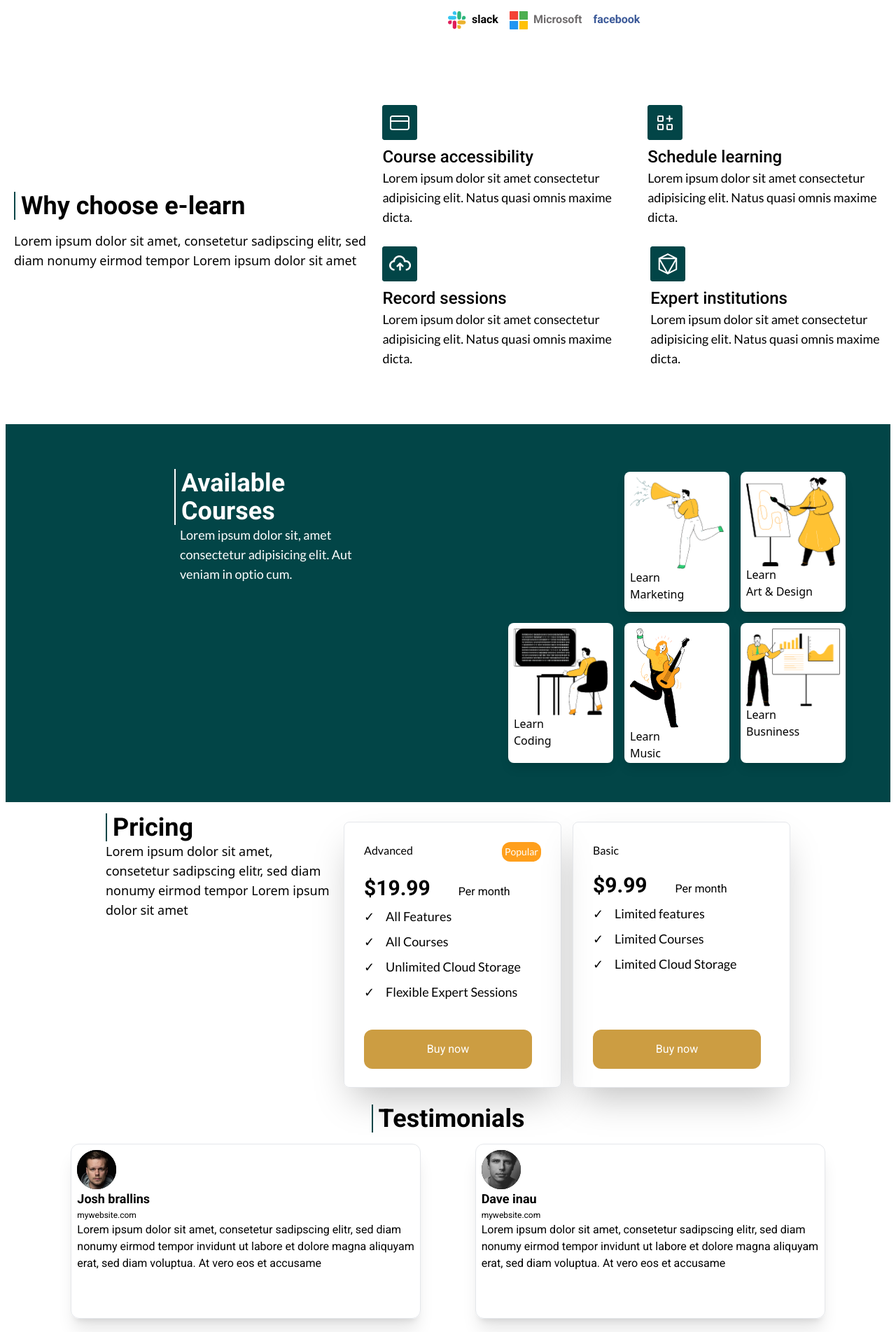
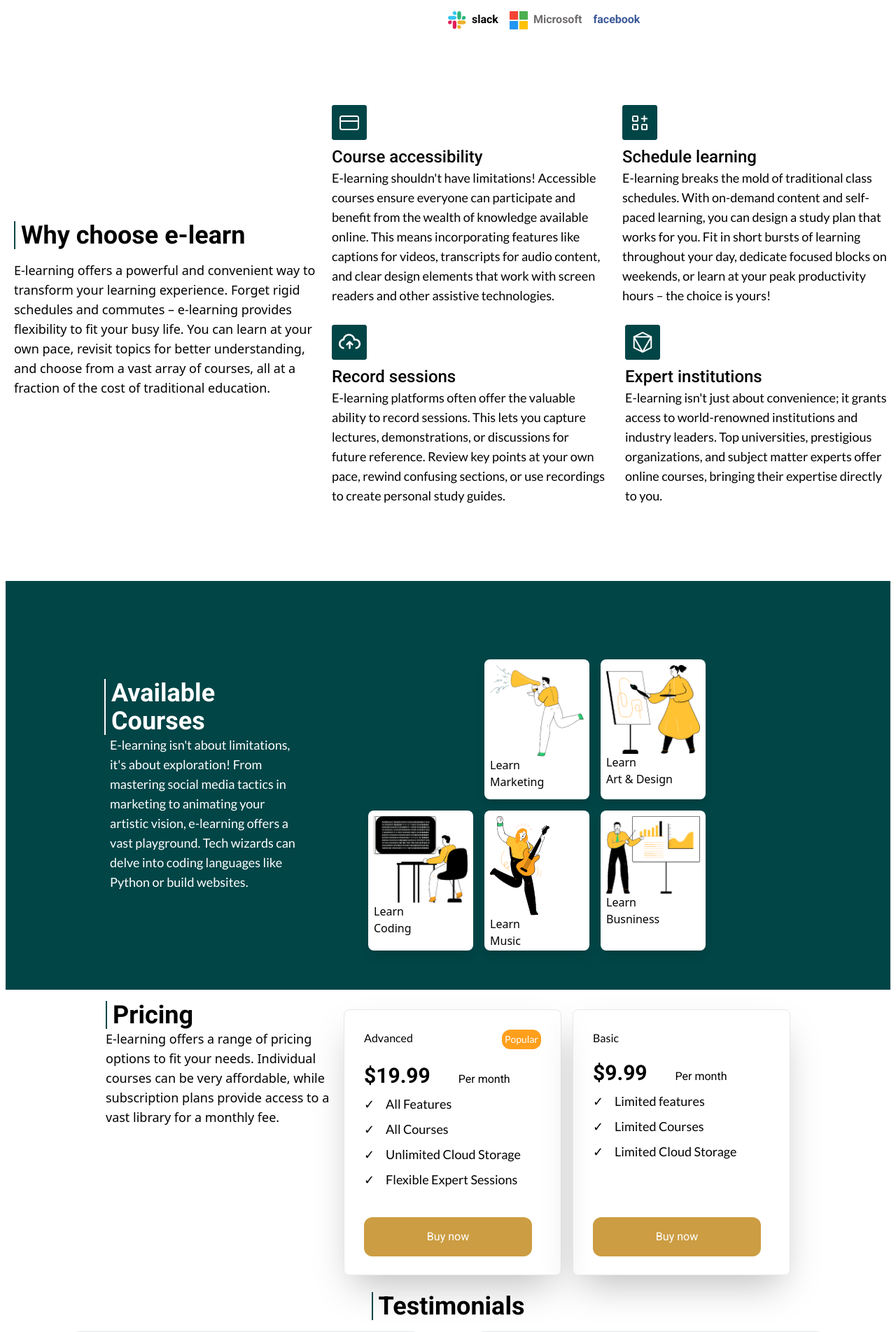
Before and after one commit to shakiltha/eLearning-landing_page, a React (Vite) app: page / in a window 1280 px wide. Shown: the part 881-2784 px from the top of the page at 70% size. Built offline with nearby package versions, Linux system fonts and the light colour scheme.

Commit message:
updated dummy text with real text, change some position of elements

```diff
--- a/src/components/AvailableCourses.jsx
+++ b/src/components/AvailableCourses.jsx
@@ -6,19 +6,21 @@ import businessPresentation from "../assets/business-presentation-dashboard.png"
 
 const AvailableCourses = () => {
   return (
-    <div className="p-2 my-4 bg-[#024547] xl:m-2 xl:p-14 xl:flex xl:justify-center ">
-      <div className="p-2 w-[300px] h-[180px] mx-auto">
+    <div className="p-2 my-4 bg-[#024547] xl:m-2 xl:p-14 xl:flex xl:justify-center xl:items-center">
+      <div className="p-2 w-[300px] h-[270px] md:h-[320px] mx-auto">
         <section className="flex justify-center xl:justify-start">
           <h2 className="roboto-bold text-2xl md:text-4xl pl-2 border-l-2 border-l-white text-white text-center lg:text-left">
             Available Courses
           </h2>
         </section>
         <p className="lato-regular text-lg mx-2 text-white text-center lg:text-left">
-          Lorem ipsum dolor sit, amet consectetur adipisicing elit. Aut veniam
-          in optio cum.
+          E-learning isn't about limitations, it's about exploration! From
+          mastering social media tactics in marketing to animating your artistic
+          vision, e-learning offers a vast playground. Tech wizards can delve
+          into coding languages like Python or build websites.
         </p>
       </div>
-      <div className="grid grid-cols-2 grid-rows-3 md:grid-cols-4 md:grid-rows-2 place-items-center mx-2 mt-3 gap-2 xl:gap-4 lg:grid-cols-5 xl:grid-cols-3 xl:grid-rows-2">
+      <div className="grid grid-cols-2 grid-rows-3 md:grid-cols-4 md:grid-rows-2 place-items-center mx-2 mt-14 md:mt-22 gap-2 xl:gap-4 lg:grid-cols-5 xl:grid-cols-3 xl:grid-rows-2 xl:mr-52">
         <div className="hidden xl:block"></div>
         <div className=" p-2 shadow-lg w-[150px] h-[200px] bg-white rounded-lg">
           <img src={marketingIcon} alt="" />
--- a/src/components/Footer.jsx
+++ b/src/components/Footer.jsx
@@ -17,11 +17,13 @@ const Footer = () => {
         <Form />
         <div className="m-2 lg:w-96 xl:w-full lg:text-center">
           <h3 className="roboto-bold text-2xl md:text-3xl lg:text-4xl">
-            Lorem ipsum dolor sit amet, consetetur
+            Unlock Your Potential: Learn on Your Terms
           </h3>
           <p className="lato-regular text-lg">
-            Lorem ipsum dolor, sit amet consectetur adipisicing elit. Voluptates
-            aut voluptatum fugiat non?
+            Empower yourself with in-demand skills and knowledge through our
+            engaging and flexible e-learning platform. We offer a wide range of
+            courses designed to fit your busy schedule, so you can learn
+            anytime, anywhere.
           </p>
           <p className="roboto-regular text-center xl:absolute xl:mt-96 xl:ml-64">
             &copy; 2021 Octet Design Studio
--- a/src/components/Form.jsx
+++ b/src/components/Form.jsx
@@ -9,7 +9,7 @@ const Form = () => {
   const setToUnfocused = () => setFocused(false);
   return (
     <div
-      className="lg:w-[436px] lg:h-[546px] bg-white p-3 mt-[5rem] border-2 mx-2 flex flex-col justify-center items-center"
+      className="lg:w-[436px] lg:h-[546px] bg-white p-3 mt-[2rem] border-2 mx-2 flex flex-col justify-center items-center"
       style={style}
     >
       <h4 className="roboto-bold text-2xl md:text-3xl">Become a Member</h4>
--- a/src/components/Hero.jsx
+++ b/src/components/Hero.jsx
@@ -3,13 +3,17 @@ import Form from "./Form";
 const Hero = () => {
   return (
     <div className="flex flex-col lg:flex-row justify-center xl:justify-around xl:top-7 xl:w-full items-center absolute top-0">
-      <div className="mx-2  lg:w-[507px] lg:h-[285px] -mt-[150px] mt-24 xl:mt-9">
+      <div className="mx-2  lg:w-[507px] lg:h-[285px] lg:-mt-[150px] mt-24 xl:mt-9">
         <h3 className="roboto-bold text-3xl md:text-4xl lg:text-5xl z-10">
           Take great online Courses from anywhere in the world
         </h3>
         <p className="lato-regular text-lg lg:text-xl">
-          Lorem ipsum dolor sit amet, consetetur sadipscing elitr, sed diam
-          nonumy eirmod tempor Lorem ipsum dolor sit amet, consetetur
+          The world of education is at your fingertips! No longer bound by
+          location, you can access incredible online courses from top
+          universities, industry experts, and creative minds across the globe.
+          With flexible schedules and a variety of topics to choose from, you
+          can pursue new skills, deepen your knowledge, and achieve your
+          learning goals – all from the comfort of your home.
         </p>
       </div>
       <div className="">
--- a/src/components/Pricing.jsx
+++ b/src/components/Pricing.jsx
@@ -8,8 +8,9 @@ const Pricing = () => {
           </h3>
         </section>
         <p className="leto-regular text-lg text-center xl:text-left">
-          Lorem ipsum dolor sit amet, consetetur sadipscing elitr, sed diam
-          nonumy eirmod tempor Lorem ipsum dolor sit amet
+          E-learning offers a range of pricing options to fit your needs.
+          Individual courses can be very affordable, while subscription plans
+          provide access to a vast library for a monthly fee.
         </p>
       </section>
       <section className="md:flex xl:gap-4">
--- a/src/components/StudentTrust.jsx
+++ b/src/components/StudentTrust.jsx
@@ -3,7 +3,7 @@ import microsoft from "../assets/microsoft.png";
 
 const StudentTrust = () => {
   return (
-    <div className="mt-56 md:mt-[480px] lg:mt-[100px] mb-20 lg:flex">
+    <div className="mt-[55rem] md:mt-[480px] lg:mt-[100px] mb-20 lg:flex">
       <div className="flex justify-around my-5 lg:flex-1">
         <section>
           <h4 className="roboto-bold text-2xl md:text-4xl">23,000+</h4>
--- a/src/components/Testimonials.jsx
+++ b/src/components/Testimonials.jsx
@@ -10,28 +10,31 @@ const Testimonials = () => {
         </h3>
       </section>
       <div className="md:flex">
-        <section className="w-[350px] h-[250px] lg:w-[500px]  mx-auto border shadow-xl mt-4 p-2 xl:-mr-6 rounded-xl">
+        <section className="w-[350px] h-[270px] lg:w-[500px]  mx-auto border shadow-xl mt-4 p-2 xl:-mr-6 rounded-xl">
           <div>
             <img src={profile1} alt="" />
             <h4 className="roboto-bold text-lg">Josh brallins</h4>
             <p className="roboto-regular text-[12px]">mywebsite.com</p>
           </div>
           <p className="roboto-regular">
-            Lorem ipsum dolor sit amet, consetetur sadipscing elitr, sed diam
-            nonumy eirmod tempor invidunt ut labore et dolore magna aliquyam
-            erat, sed diam voluptua. At vero eos et accusame
+            "E-learning is a game-changer for me! I can fit in learning around
+            my work schedule. The bite-sized modules are perfect for quick
+            bursts of knowledge, and I can access them from anywhere. Highly
+            recommend for anyone who wants to learn on their own time."
           </p>
         </section>
-        <section className="w-[350px] h-[250px] lg:w-[500px]  mx-auto border shadow-xl mt-4 p-2 rounded-xl">
+        <section className="w-[350px] h-[280px] lg:w-[500px]  mx-auto border shadow-xl mt-4 p-2 rounded-xl">
           <div>
             <img src={profile2} alt="" />
             <h4 className="roboto-bold text-lg">Dave inau</h4>
             <p className="roboto-regular text-[12px]">mywebsite.com</p>
           </div>
           <p className="roboto-regular">
-            Lorem ipsum dolor sit amet, consetetur sadipscing elitr, sed diam
-            nonumy eirmod tempor invidunt ut labore et dolore magna aliquyam
-            erat, sed diam voluptua. At vero eos et accusame
+            "While e-learning offers convenience, I miss the interaction of a
+            physical classroom. The online discussions just don't feel the same.
+            Also, some topics are better explained by a teacher in person.
+            E-learning might be a good supplement, but I wouldn't want it to
+            replace traditional classes altogether."
           </p>
         </section>
       </div>
--- a/src/components/WhyChoose.jsx
+++ b/src/components/WhyChoose.jsx
@@ -5,7 +5,7 @@ import icon4 from "../assets/Group 197.png";
 
 const WhyChoose = () => {
   return (
-    <div className="lg:flex lg:items-center xl:mb-20 mt-80 md:mt-20">
+    <div className="lg:flex lg:items-center xl:mb-20 mt-20 md:mt-20">
       <div>
         <section className="flex justify-center xl:justify-start xl:ml-5">
           <h2 className="roboto-bold text-2xl md:text-4xl pl-2 border-l-2 border-l-[#024547]">
@@ -13,8 +13,12 @@ const WhyChoose = () => {
           </h2>
         </section>
         <p className="leto-regular text-lg text-center xl:text-left xl:ml-5 xl:mt-4">
-          Lorem ipsum dolor sit amet, consetetur sadipscing elitr, sed diam
-          nonumy eirmod tempor Lorem ipsum dolor sit amet
+          E-learning offers a powerful and convenient way to transform your
+          learning experience. Forget rigid schedules and commutes – e-learning
+          provides flexibility to fit your busy life. You can learn at your own
+          pace, revisit topics for better understanding, and choose from a vast
+          array of courses, all at a fraction of the cost of traditional
+          education.
         </p>
       </div>
       <div className="xl:grid xl:grid-cols-2 xl:grid-rows-2 xl:gap-3">
@@ -22,32 +26,43 @@ const WhyChoose = () => {
           <img src={icon1} alt="" />
           <h5 className="roboto-medium text-2xl mt-2">Course accessibility</h5>
           <p className="lato-regular text-lg">
-            Lorem ipsum dolor sit amet consectetur adipisicing elit. Natus quasi
-            omnis maxime dicta.
+            E-learning shouldn't have limitations! Accessible courses ensure
+            everyone can participate and benefit from the wealth of knowledge
+            available online. This means incorporating features like captions
+            for videos, transcripts for audio content, and clear design elements
+            that work with screen readers and other assistive technologies.
           </p>
         </section>
         <section className="mt-4 ml-3">
           <img src={icon2} alt="" />
           <h5 className="roboto-medium text-2xl mt-2">Schedule learning</h5>
           <p className="lato-regular text-lg">
-            Lorem ipsum dolor sit amet consectetur adipisicing elit. Natus quasi
-            omnis maxime dicta.
+            E-learning breaks the mold of traditional class schedules. With
+            on-demand content and self-paced learning, you can design a study
+            plan that works for you. Fit in short bursts of learning throughout
+            your day, dedicate focused blocks on weekends, or learn at your peak
+            productivity hours – the choice is yours!
           </p>
         </section>
         <section className="mt-4 ml-3">
           <img src={icon3} alt="" />
           <h5 className="roboto-medium text-2xl mt-2">Record sessions</h5>
           <p className="lato-regular text-lg">
-            Lorem ipsum dolor sit amet consectetur adipisicing elit. Natus quasi
-            omnis maxime dicta.
+            E-learning platforms often offer the valuable ability to record
+            sessions. This lets you capture lectures, demonstrations, or
+            discussions for future reference. Review key points at your own
+            pace, rewind confusing sections, or use recordings to create
+            personal study guides.
           </p>
         </section>
         <section className="mt-4 ml-4">
           <img src={icon4} alt="" />
           <h5 className="roboto-medium text-2xl mt-2">Expert institutions</h5>
           <p className="lato-regular text-lg">
-            Lorem ipsum dolor sit amet consectetur adipisicing elit. Natus quasi
-            omnis maxime dicta.
+            E-learning isn't just about convenience; it grants access to
+            world-renowned institutions and industry leaders. Top universities,
+            prestigious organizations, and subject matter experts offer online
+            courses, bringing their expertise directly to you.
           </p>
         </section>
       </div>
```
